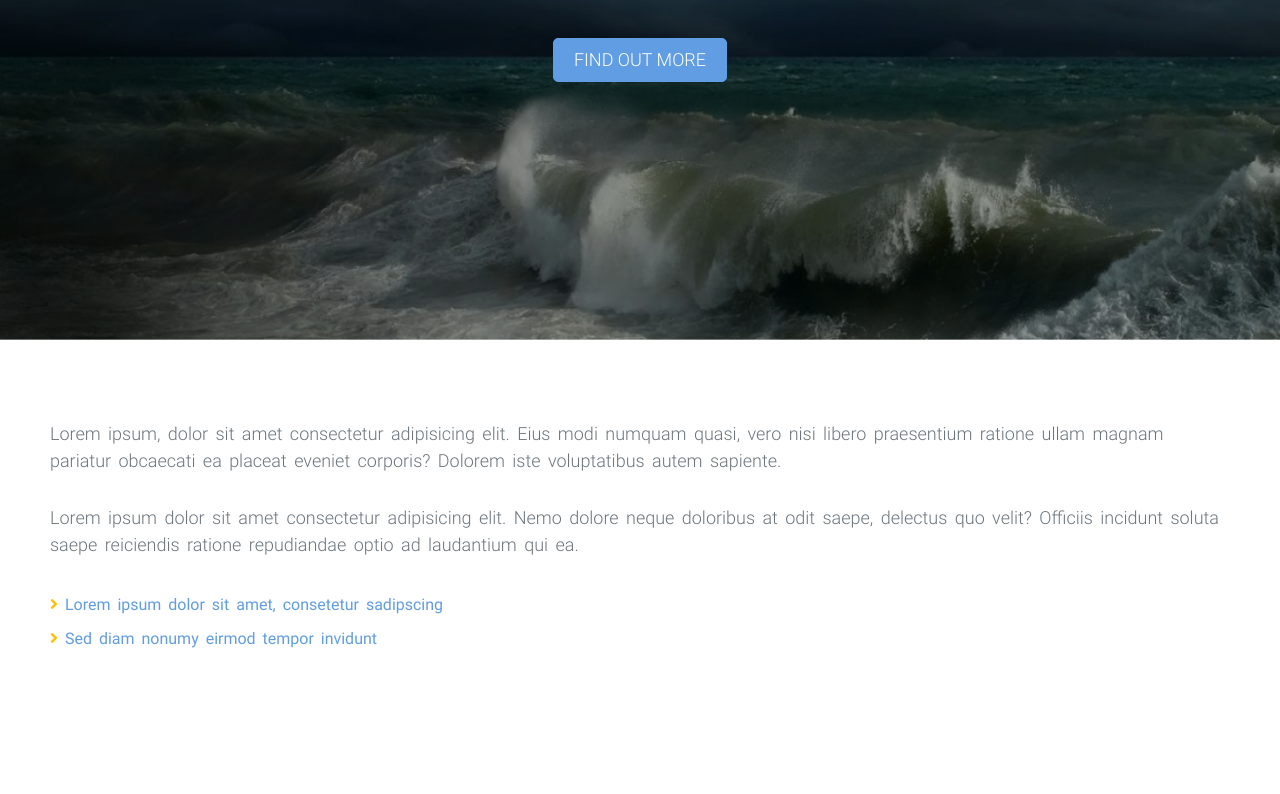
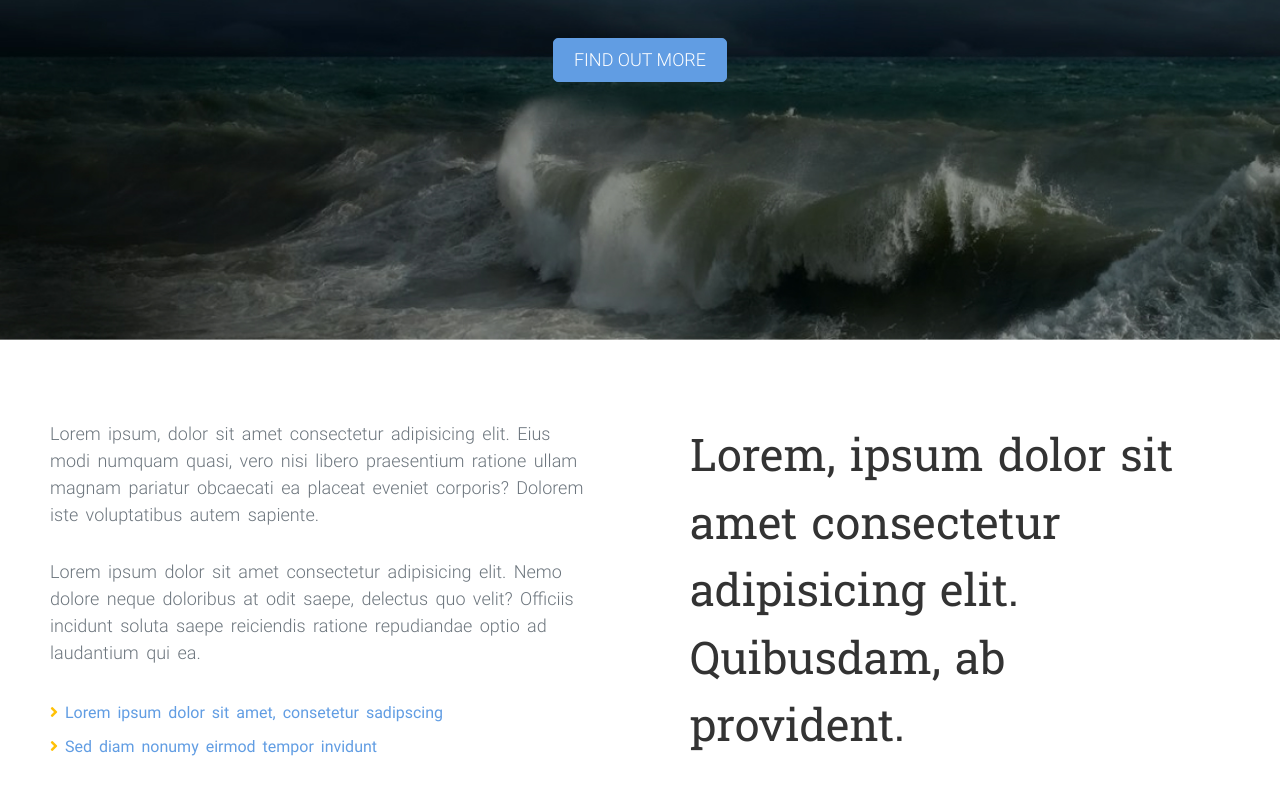
Before and after one commit to joywang912/koda-exam, a React (Create React App) app: page / in a window 1280 px wide. Shown: the part 410-1204 px from the top of the page. Before the commit the page ends 1146 px from the top, so only its background shows below. Built offline with nearby package versions, Linux system fonts and the light colour scheme.

Commit message:
Create component: SectionTopRight

```diff
--- a/src/components/App/App.scss
+++ b/src/components/App/App.scss
@@ -24,4 +24,8 @@
   @media (max-width: 991px) {
     flex-direction: column;
   }
+
+  .flex-1 {
+    flex: 1;
+  }
 }
--- a/src/components/App/index.tsx
+++ b/src/components/App/index.tsx
@@ -2,6 +2,7 @@ import React from 'react';
 import BannerContent from '../BannerContent';
 import Header from '../Header';
 import SectionTopLeft from '../SectionTopLeft';
+import SectionTopRight from '../SectionTopRight';
 import './App.scss';
 
 function App() {
@@ -12,7 +13,12 @@ function App() {
         <BannerContent />
       </div>
       <div className="main-container">
-        <SectionTopLeft />
+        <div className="flex-1">
+          <SectionTopLeft />
+        </div>
+        <div className="flex-1">
+          <SectionTopRight />
+        </div>
       </div>
 
     </div>
--- a/src/components/SectionTopLeft/index.jsx
+++ b/src/components/SectionTopLeft/index.tsx
@@ -20,11 +20,11 @@ const SectionTopLeft = () => {
       </div>
       <div className="section-top-left__link">
         <a href="#">
-          <i class="fas fa-angle-right text-warning"></i> Lorem ipsum dolor sit
+          <i className="fas fa-angle-right text-warning"></i> Lorem ipsum dolor sit
           amet, consetetur sadipscing
         </a>
         <a href="#">
-          <i class="fas fa-angle-right text-warning"></i> Sed diam nonumy eirmod
+          <i className="fas fa-angle-right text-warning"></i> Sed diam nonumy eirmod
           tempor invidunt
         </a>
       </div>
--- /dev/null
+++ b/src/components/SectionTopRight/index.tsx
@@ -0,0 +1,10 @@
+import React from 'react';
+import './sectionTopRight.scss';
+
+const SectionTopRight = () => {
+    return <div className="section-top-right">
+        <h1 className="font-slab">Lorem, ipsum dolor sit amet consectetur adipisicing elit. Quibusdam, ab provident.</h1>
+    </div>;
+};
+
+export default SectionTopRight;
--- /dev/null
+++ b/src/components/SectionTopRight/sectionTopRight.scss
@@ -0,0 +1,10 @@
+.section-top-right {
+  padding: 3rem 5rem;
+
+  h1 {
+    line-height: 1.5;
+    word-spacing: 3px;
+    font-size: 4.5rem;
+    font-weight: 400;
+  }
+}
--- a/src/scss/index.scss
+++ b/src/scss/index.scss
@@ -9,6 +9,7 @@
 body {
   font-family: "Roboto", Arial, sans-serif;
   min-width: 380px;
+  color: #333;
 }
 
 .font-slab {
```
Also changed, not shown: 1 other file (tests, documents, lock files or other folders).
